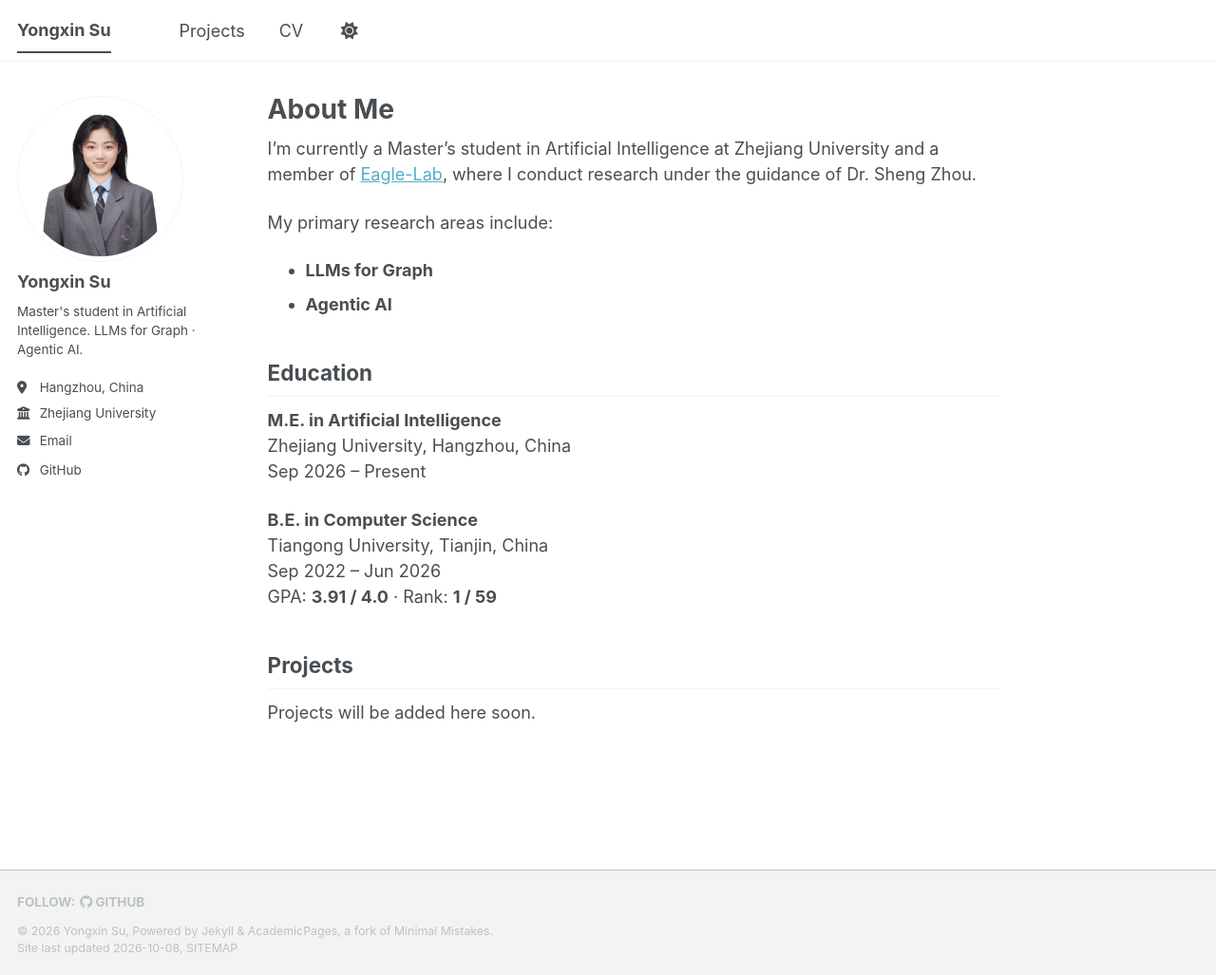
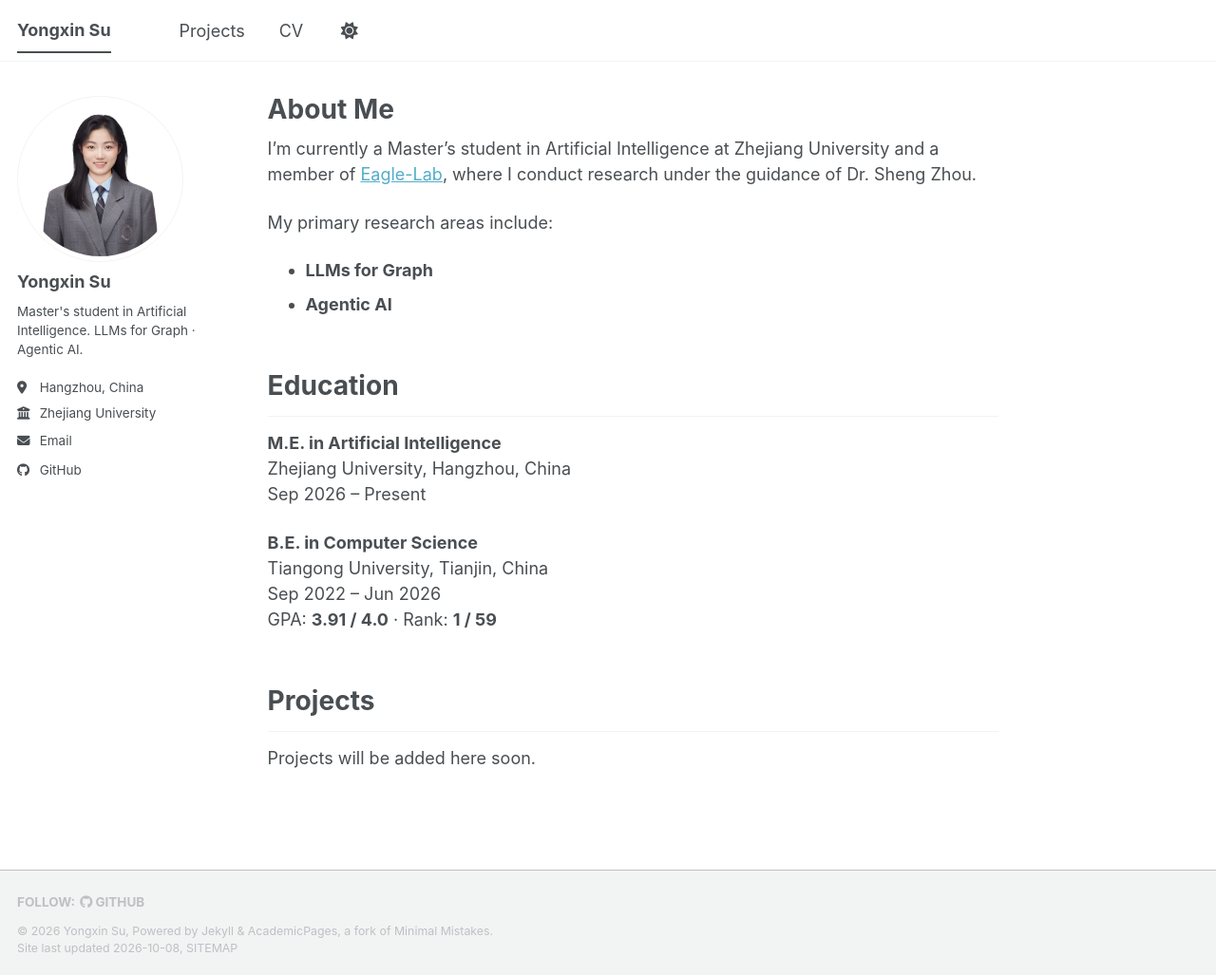
Before and after one commit to syx7777/syx7777.github.io, a Jekyll site: the page built from _pages/home.md, in a window 1280 px wide and 1027 px high. Shown: the whole window at 95% size. Built offline with Jekyll 4.4.1, drawn with Linux system fonts in a browser that asks for light colours; a style sheet for code colours, icons or effects is not loaded.

Commit message:
Match homepage section heading sizes to About Me

```diff
--- a/_pages/home.md
+++ b/_pages/home.md
@@ -12,6 +12,7 @@ My primary research areas include:
 - **Agentic AI**
 
 ## Education
+{: .homepage-section-title}
 
 **M.E. in Artificial Intelligence**<br>
 Zhejiang University, Hangzhou, China<br>
@@ -23,5 +24,6 @@ Sep 2022 – Jun 2026<br>
 GPA: **3.91 / 4.0** · Rank: **1 / 59**
 
 ## Projects
+{: .homepage-section-title}
 
 {% include projects-list.html %}
--- a/_sass/layout/_page.scss
+++ b/_sass/layout/_page.scss
@@ -53,6 +53,10 @@
   h2 {
     padding-bottom: 0.5em;
     border-bottom: 1px solid var(--global-border-color);
+  }
+
+  h2.homepage-section-title {
+    font-size: $type-size-3;
   }
 
   p, li, dl {
```
